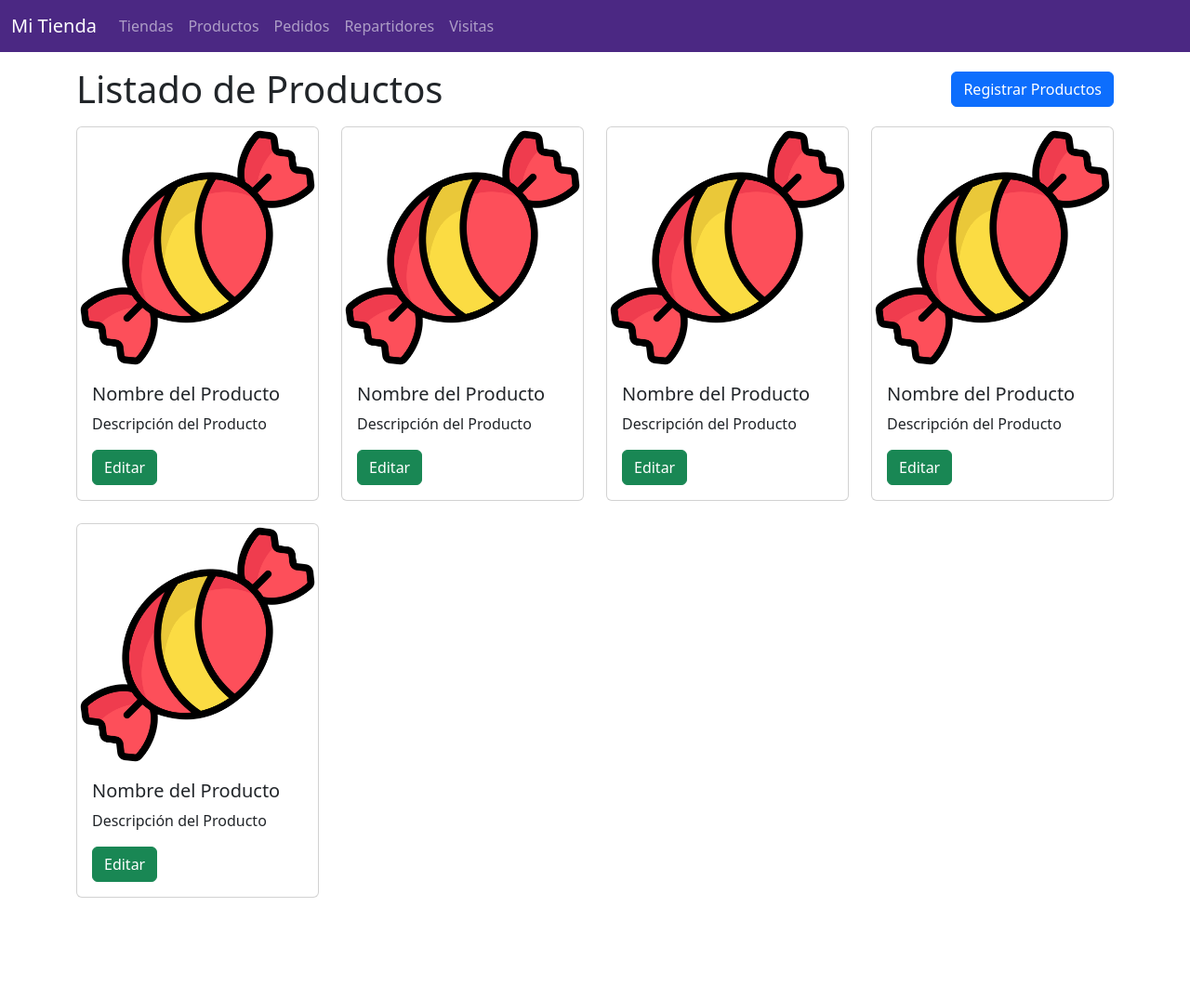
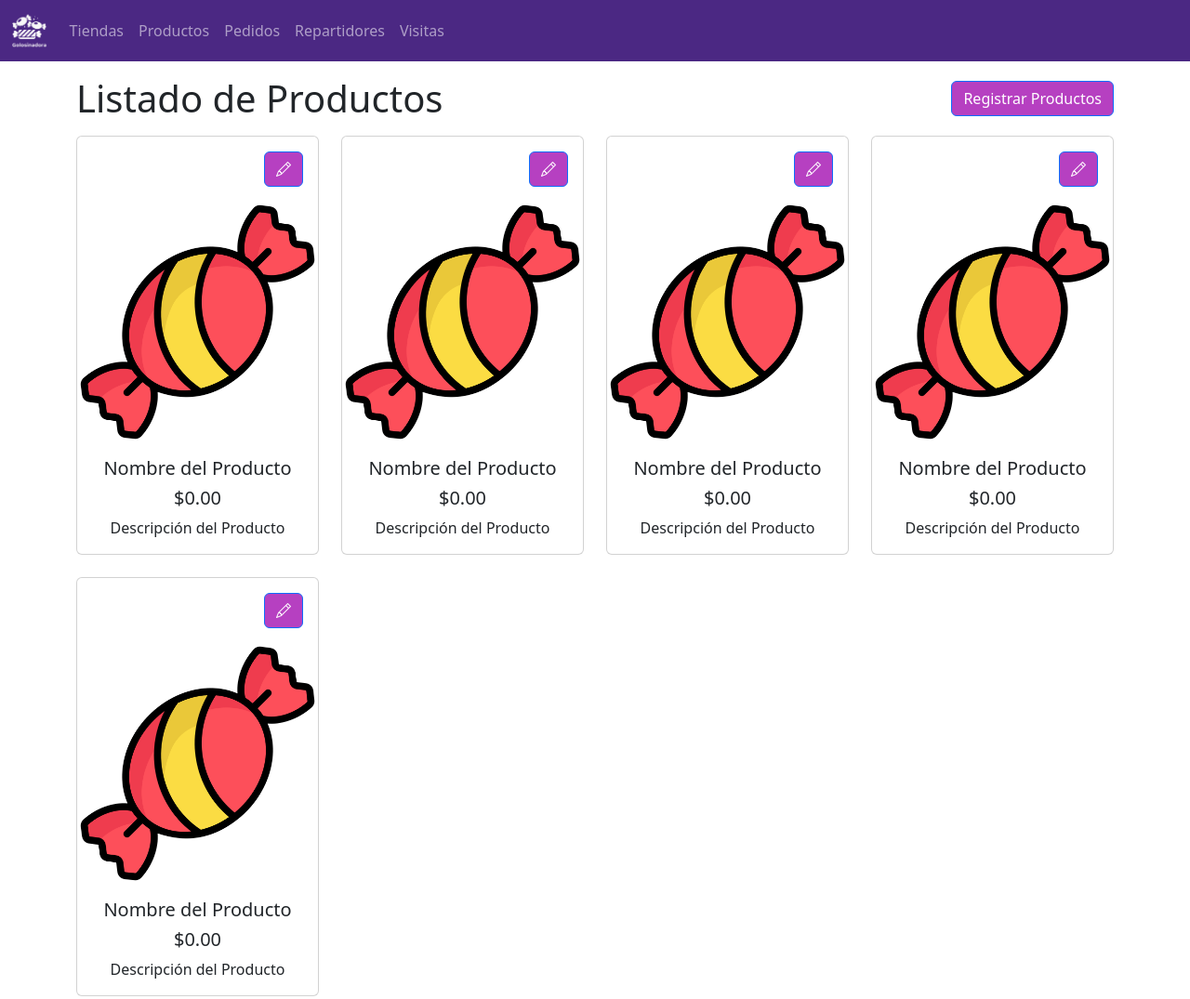
Before and after one commit to MarcosAriel9/Front-Golosinadora, a plain HTML site: page screens/products.html in a window 1280 px wide. Shown: the whole page at 93% size. Before the commit the page ends 990 px from the top, so only its background shows below. Drawn offline with nearby package versions, Linux system fonts and the light colour scheme.

Commit message:
update: screen products

```diff
--- a/screens/products.html
+++ b/screens/products.html
@@ -1,29 +1,23 @@
 <!DOCTYPE html>
 <html lang="es">
+
 <head>
   <meta charset="UTF-8" />
   <meta name="viewport" content="width=device-width, initial-scale=1" />
   <title>Productos</title>
   <link href="../css/bootstrap/bootstrap.min.css" rel="stylesheet" />
+  <link rel="stylesheet" href="https://cdn.jsdelivr.net/npm/bootstrap-icons@1.11.2/font/bootstrap-icons.min.css">
 </head>
 
 <body>
   <!-- Navbar -->
-    <nav
-      class="navbar navbar-expand-lg navbar-dark"
-      style="background-color: #4b2883"
-    >
+  <nav class="navbar navbar-expand-lg navbar-dark" style="background-color: #4B2883;">
     <div class="container-fluid">
-        <a class="navbar-brand" href="#">Mi Tienda</a>
-        <button
-          class="navbar-toggler"
-          type="button"
-          data-toggle="collapse"
-          data-target="#navbarNav"
-          aria-controls="navbarNav"
-          aria-expanded="false"
-          aria-label="Toggle navigation"
-        >
+      <a class="navbar-brand" href="#">
+        <img src="../utils/img/logo_golosinadora.png" alt="Logo" height="40">
+      </a>
+      <button class="navbar-toggler" type="button" data-toggle="collapse" data-target="#navbarNav"
+        aria-controls="navbarNav" aria-expanded="false" aria-label="Toggle navigation">
         <span class="navbar-toggler-icon"></span>
       </button>
       <div class="collapse navbar-collapse" id="navbarNav">
@@ -51,82 +45,40 @@
   <div class="container mt-3">
     <div class="d-flex justify-content-between align-items-center">
       <h1 class="mb-0">Listado de Productos</h1>
-        <button
-          class="btn btn-primary"
-          data-bs-toggle="modal"
-          data-bs-target="#registrarProductoModal"
-        >
+      <button class="btn btn-primary" data-bs-toggle="modal" data-bs-target="#registrarProductoModal"
+        style="background-color: #B640C1;">
         Registrar Productos
       </button>
     </div>
   </div>
 
-    <div
-      class="modal fade"
-      id="registrarProductoModal"
-      tabindex="-1"
-      aria-labelledby="exampleModalLabel"
-      aria-hidden="true"
-    >
+  <div class="modal fade" id="registrarProductoModal" tabindex="-1" aria-labelledby="exampleModalLabel"
+    aria-hidden="true">
     <div class="modal-dialog">
       <div class="modal-content">
         <div class="modal-header">
           <h5 class="modal-title" id="exampleModalLabel">
             Registrar Producto
           </h5>
-            <button
-              type="button"
-              class="btn-close"
-              data-bs-dismiss="modal"
-              aria-label="Close"
-            ></button>
+          <button type="button" class="btn-close" data-bs-dismiss="modal" aria-label="Close"></button>
         </div>
         <div class="modal-body">
           <form>
             <div class="mb-3">
-                <label for="nombreProducto" class="form-label"
-                  >Nombre del Producto</label
-                >
-                <input
-                  type="text"
-                  class="form-control"
-                  id="nombreProducto"
-                  required
-                />
+              <label for="nombreProducto" class="form-label">Nombre del Producto</label>
+              <input type="text" class="form-control" id="nombreProducto" required />
             </div>
             <div class="mb-3">
-                <label for="descripcionProducto" class="form-label"
-                  >Descripción del Producto</label
-                >
-                <textarea
-                  class="form-control"
-                  id="descripcionProducto"
-                  rows="3"
-                  required
-                ></textarea>
+              <label for="descripcionProducto" class="form-label">Descripción del Producto</label>
+              <textarea class="form-control" id="descripcionProducto" rows="3" required></textarea>
             </div>
             <div class="mb-3">
-                <label for="precioProducto" class="form-label"
-                  >Precio del Producto</label
-                >
-                <input
-                  type="number"
-                  class="form-control"
-                  id="precioProducto"
-                  required
-                />
+              <label for="precioProducto" class="form-label">Precio del Producto</label>
+              <input type="number" class="form-control" id="precioProducto" required />
             </div>
             <div class="mb-3">
-                <label for="imagenProducto" class="form-label"
-                  >Imagen del Producto</label
-                >
-                <input
-                  type="file"
-                  class="form-control"
-                  id="imagenProducto"
-                  accept="image/*"
-                  required
-                />
+              <label for="imagenProducto" class="form-label">Imagen del Producto</label>
+              <input type="file" class="form-control" id="imagenProducto" accept="image/*" required />
             </div>
             <button type="submit" class="btn btn-primary">Registrar</button>
           </form>
@@ -138,77 +90,87 @@
   <div class="container mt-3">
     <div class="row">
       <div class="col-md-3 mb-4">
-          <div class="card">
-            <img
-              src="../assets/img/caramelo.png"
-              class="card-img-top"
-              alt="Imagen del Producto"
-            />
+        <div class="card text-center">
+          <div class="d-flex justify-content-end mt-3 mx-3 mb-3">
+            <a href="./productInfo.html" class="btn btn-primary" style="background-color: #B640C1;">
+              <i class="bi bi-pencil"></i>
+            </a>
+          </div>
+          <div class="text-center">
+            <img src="../assets/img/caramelo.png" class="card-img-top" alt="Imagen del Producto"/>
+          </div>
           <div class="card-body">
             <h5 class="card-title">Nombre del Producto</h5>
+            <h5 class="card-title">$0.00</h5>
             <p class="card-text">Descripción del Producto</p>
-              <button class="btn btn-success">Editar</button>
           </div>
         </div>
       </div>
-
       <div class="col-md-3 mb-4">
-          <div class="card">
-            <img
-              src="../assets/img/caramelo.png"
-              class="card-img-top"
-              alt="Imagen del Producto"
-            />
+        <div class="card text-center">
+          <div class="d-flex justify-content-end mt-3 mx-3 mb-3">
+            <a href="./productInfo.html" class="btn btn-primary" style="background-color: #B640C1;">
+              <i class="bi bi-pencil"></i>
+            </a>
+          </div>
+          <div class="text-center">
+            <img src="../assets/img/caramelo.png" class="card-img-top" alt="Imagen del Producto" />
+          </div>
           <div class="card-body">
             <h5 class="card-title">Nombre del Producto</h5>
+            <h5 class="card-title">$0.00</h5>
             <p class="card-text">Descripción del Producto</p>
-              <button class="btn btn-success">Editar</button>
           </div>
         </div>
       </div>
-
       <div class="col-md-3 mb-4">
-          <div class="card">
-            <img
-              src="../assets/img/caramelo.png"
-              class="card-img-top"
-              alt="Imagen del Producto"
-            />
+        <div class="card text-center">
+          <div class="d-flex justify-content-end mt-3 mx-3 mb-3">
+            <a href="./productInfo.html" class="btn btn-primary" style="background-color: #B640C1;">
+              <i class="bi bi-pencil"></i>
+            </a>
+          </div>
+          <div class="text-center">
+            <img src="../assets/img/caramelo.png" class="card-img-top" alt="Imagen del Producto" />
+          </div>
           <div class="card-body">
             <h5 class="card-title">Nombre del Producto</h5>
+            <h5 class="card-title">$0.00</h5>
             <p class="card-text">Descripción del Producto</p>
-              <button class="btn btn-success">Editar</button>
           </div>
         </div>
       </div>
-
       <div class="col-md-3 mb-4">
-          <div class="card">
-            <img
-              src="../assets/img/caramelo.png"
-              class="card-img-top"
-              alt="Imagen del Producto"
-            />
+        <div class="card text-center">
+          <div class="d-flex justify-content-end mt-3 mx-3 mb-3">
+            <a href="./productInfo.html" class="btn btn-primary" style="background-color: #B640C1;">
+              <i class="bi bi-pencil"></i>
+            </a>
+          </div>
+          <div class="text-center">
+            <img src="../assets/img/caramelo.png" class="card-img-top" alt="Imagen del Producto" />
+          </div>
           <div class="card-body">
             <h5 class="card-title">Nombre del Producto</h5>
+            <h5 class="card-title">$0.00</h5>
             <p class="card-text">Descripción del Producto</p>
-              <button class="btn btn-success">Editar</button>
           </div>
         </div>
       </div>
-
       <div class="col-md-3 mb-4">
-          <div class="card">
-            <img
-              src="../assets/img/caramelo.png"
-              class="card-img-top"
-              alt="Imagen del Producto"
-            />
+        <div class="card text-center">
+          <div class="d-flex justify-content-end mt-3 mx-3 mb-3">
+            <a href="./productInfo.html" class="btn btn-primary" style="background-color: #B640C1;">
+              <i class="bi bi-pencil"></i>
+            </a>
+          </div>
+          <div class="text-center">
+            <img src="../assets/img/caramelo.png" class="card-img-top" alt="Imagen del Producto" />
+          </div>
           <div class="card-body">
             <h5 class="card-title">Nombre del Producto</h5>
+            <h5 class="card-title">$0.00</h5>
             <p class="card-text">Descripción del Producto</p>
-              <button class="btn btn-success">Editar</button>
-            </div>
           </div>
         </div>
       </div>
@@ -216,4 +178,5 @@
 
     <script src="../js/bootstrap/bootstrap.min.js"></script>
 </body>
+
 </html>
```
Lines whose indentation alone changed are shown as unchanged.
